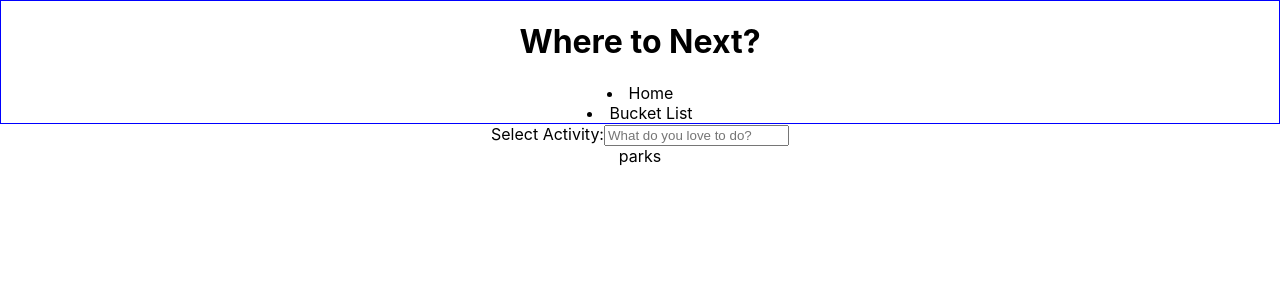
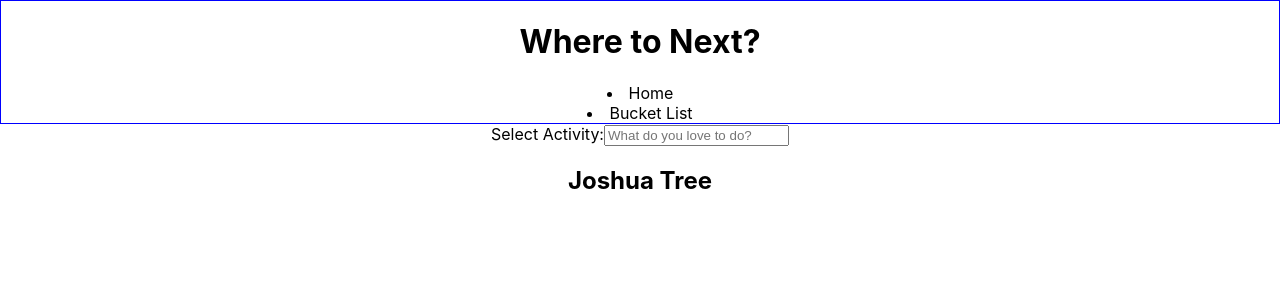
Before and after one commit to kbergsund/where-to, a React (Create React App) app: page / in a window 1280 px wide. Shown: the top 300 px of the page. Built offline with nearby package versions, Linux system fonts and the light colour scheme; no server answers.

Commit message:
Continue basic component structure, fetch data

```diff
--- a/src/components/ParkCard.js
+++ b/src/components/ParkCard.js
@@ -0,0 +1,9 @@
+const ParkCard = () => {
+  return(
+    <section>
+      <h2>Joshua Tree</h2>
+    </section>
+  )
+}
+
+export default ParkCard;
--- a/src/components/ParkContainer.js
+++ b/src/components/ParkContainer.js
@@ -1,11 +1,35 @@
+import { useState, useEffect } from 'react';
 import ActivityForm from './ActivityForm';
+import ParkCard from './ParkCard';
 
 const ParkContainer = () => {
+  const [parks, setParks] = useState([]);
+  const [activities, setActivities] = useState([]);
+  const [bucketList, setBucketList] = useState([]);
+
+  const fetchData = async (url, state) => {
+    try {
+      const fetchedData = await fetch(`https://developer.nps.gov/api/v1/${url}api_key=hBaA4GZsEXWedcUXnVCAvMCWhxf5u2Jp0z9gPDRy`)
+      const { data } = await fetchedData.json()
+      state === 'parks' ? setParks(data) : setActivities(data)
+    } catch(err) {
+      console.log(err)
+    }
+  }
+
+  useEffect(() => {
+    fetchData('parks?stateCode=CA&', 'parks')
+    fetchData('activities?', 'activities')
+  })
+
   return(
-    <section>
+    <main>
       <ActivityForm />
-      <section>parks</section>
-    </section>
+      <section>
+        <ParkCard />
+      </section>
+      {/* <ParkPage /> */}
+    </main>
   )
 }
 
```
